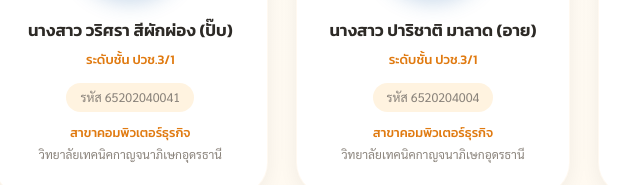
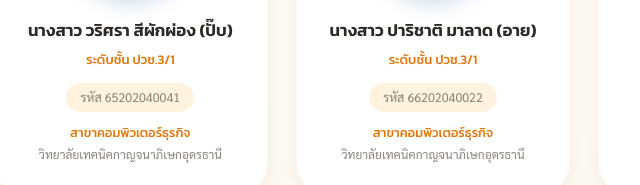
Before and after one commit to Seayawork/PJ-orangee-, a plain HTML site: page index.html in a window 1280 px wide. Shown: the part 6796-6981 px from the top of the page, 207-847 px from the left. Drawn offline with Linux system fonts and the light colour scheme.

Commit message:
Update index.html

```diff
--- a/index.html
+++ b/index.html
@@ -338,7 +338,7 @@
                     </div>
                     <h4>นางสาว ปาริชาติ มาลาด (อาย)</h4>
                     <div class="team-role">ระดับชั้น ปวช.3/1</div>
-                    <span class="team-id">รหัส 6520204004</span>
+                    <span class="team-id">รหัส 66202040022</span>
                     <div class="team-dept">สาขาคอมพิวเตอร์ธุรกิจ</div>
                     <div class="team-college">วิทยาลัยเทคนิคกาญจนาภิเษกอุดรธานี</div>
                 </div>
```
